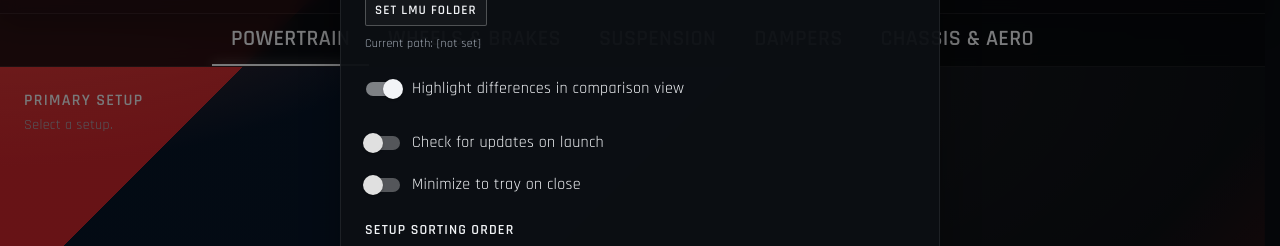
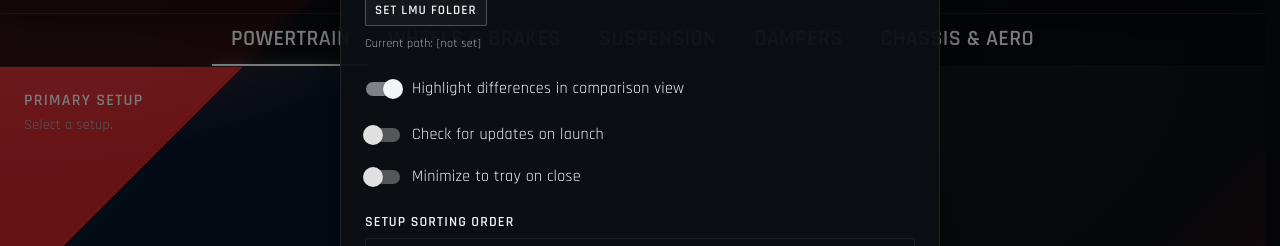
Before and after one commit to porgabi/lmu-setup-viewer, a React (Create React App) app: page / in a window 1280 px wide. Both pictures are taken after a click on the button 32 px from the left and 123 px from the top of the page. Shown: the part 145-391 px from the top of the page. Built offline with nearby package versions, Linux system fonts and the light colour scheme.

Commit message:
Fixing spacing

```diff
--- a/src/components/OptionsDialog.js
+++ b/src/components/OptionsDialog.js
@@ -146,6 +146,7 @@
         <DialogContent dividers>
           <Box sx={{ display: 'flex', flexDirection: 'column', gap: 2 }}>
             <OptionsLmuFolderSection lmuPath={lmuPath} onChoose={chooseLmuPath} />
+            <Box sx={{ display: 'flex', flexDirection: 'column', gap: 1 }}>
               <OptionsDiffHighlightSection
                 checked={draft.diffHighlightEnabled}
                 onChange={handleToggle('diffHighlightEnabled')}
@@ -159,6 +160,7 @@
                 onStartOnLoginChange={handleToggle('startOnLogin')}
                 showStartOnLogin={platform === 'win32'}
               />
+            </Box>
             <OptionsSortingOrderSection sortOrder={sortOrder} onSortOrderChange={setSortOrder} />
             <OptionsListSizeSection
               value={draft.dropdownListSize}
```
Lines whose indentation alone changed are shown as unchanged.
